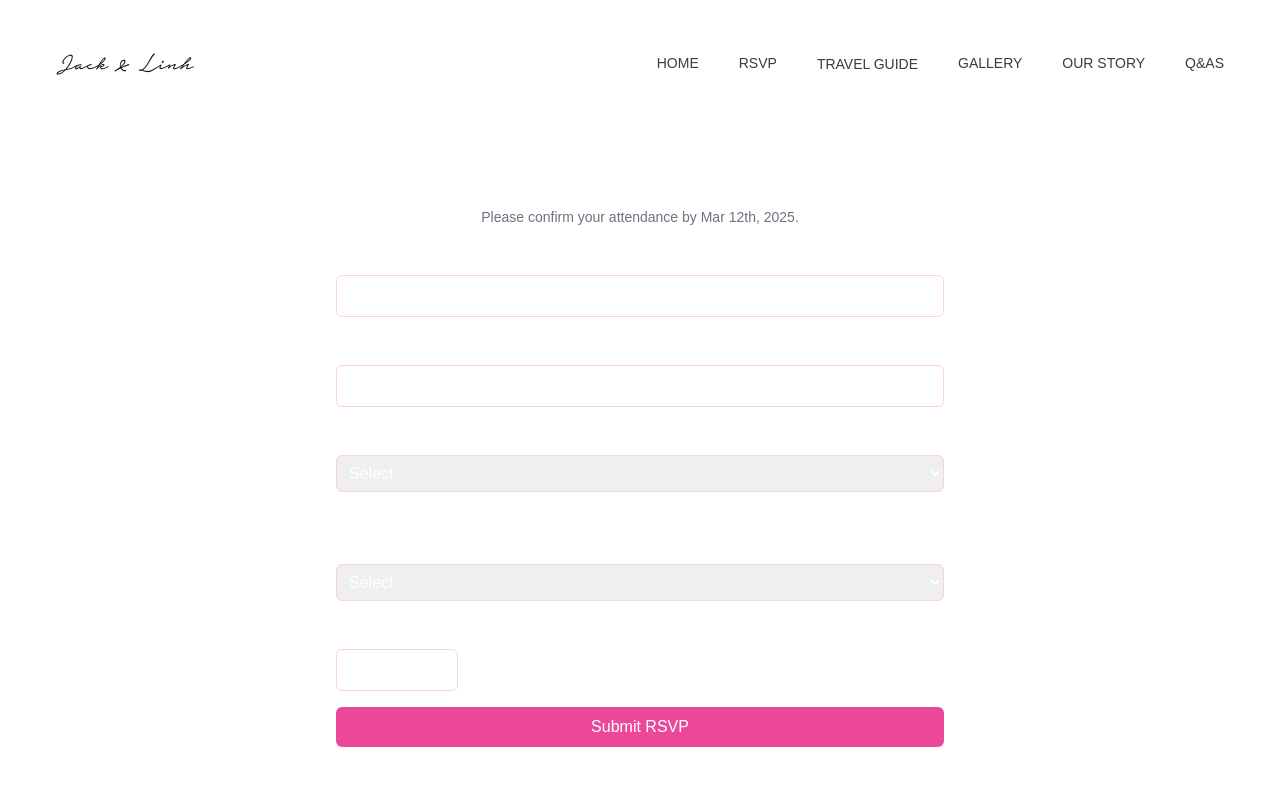
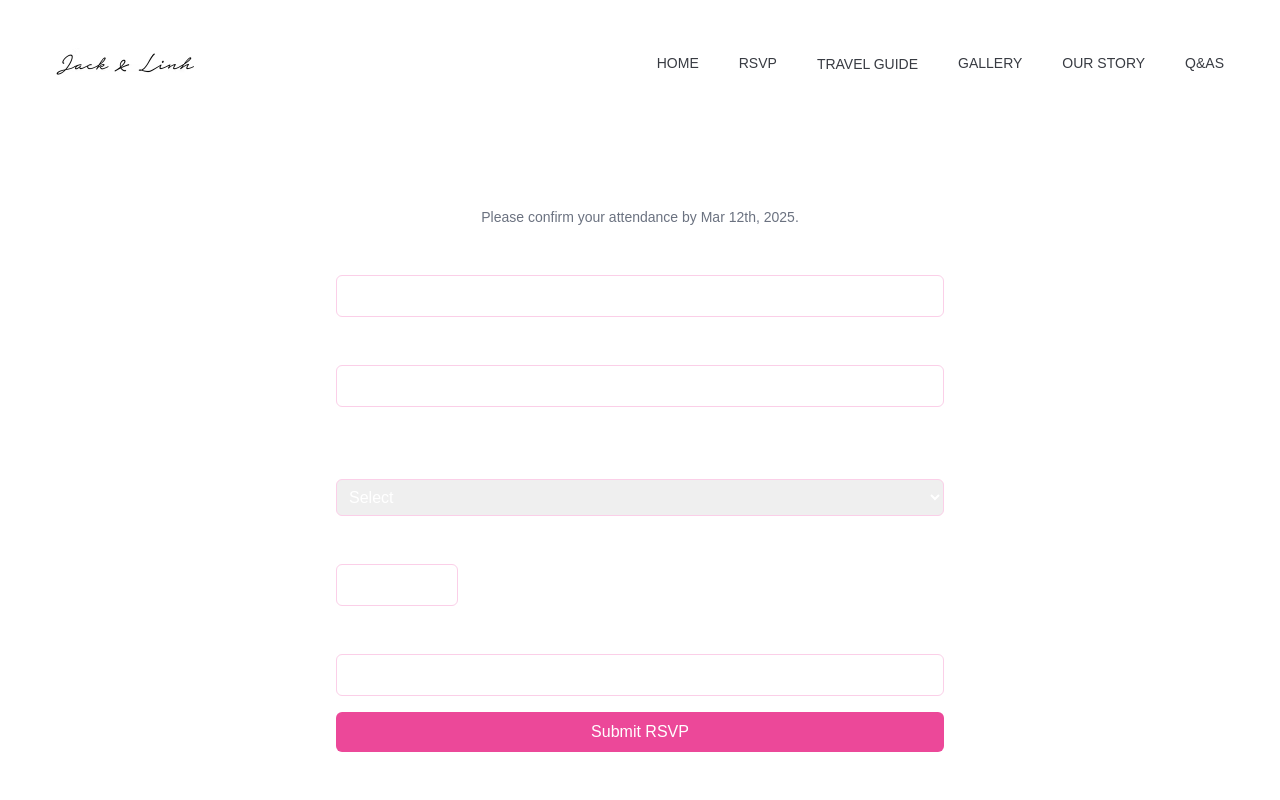
Before and after one commit to chuq2b2/WeddingInvitation, a Next.js app: page /rsvp/hanoi-wedding in a window 1280 px wide. Shown: the top 800 px of the page. Built offline with nearby package versions, Linux system fonts and the light colour scheme.

Commit message:
remove not needed questions

```diff
--- a/src/components/RSVPForm.tsx
+++ b/src/components/RSVPForm.tsx
@@ -18,7 +18,6 @@ const RSVPForm: React.FC<RSVPFormProps> = ({
   availableDates,
   onRSVPSubmit,
 }) => {
-  const [partyInterest, setPartyInterest] = useState("");
   const [selectedDate, setSelectedDate] = useState("");
   const [selectedTime, setSelectedTime] = useState("");
   const [formErrors, setFormErrors] = useState<string[]>([]);
@@ -35,20 +34,6 @@ const RSVPForm: React.FC<RSVPFormProps> = ({
       }
     }
 
-    if (
-      (partyInterest === "yes" || partyInterest === "maybe") &&
-      !selectedDate
-    ) {
-      errors.push("Please select a date for the bachelor/bachelorette party.");
-    }
-
-    if (
-      (partyInterest === "yes" || partyInterest === "maybe") &&
-      !selectedTime
-    ) {
-      errors.push("Please select a time for the bachelor/bachelorette party.");
-    }
-
     if (errors.length > 0) {
       setFormErrors(errors);
       return;
@@ -57,7 +42,6 @@ const RSVPForm: React.FC<RSVPFormProps> = ({
     const rsvpData = {
       name: formData.get("name"),
       email: formData.get("email"),
-      partyInterest,
       selectedDate,
       selectedTime,
       weddingAttendance: formData.get("weddingAttendance"),
@@ -108,70 +92,6 @@ const RSVPForm: React.FC<RSVPFormProps> = ({
 
       <div className="mb-4">
         <label className="block font-semibold mb-2">
-          Are you interested in attending the bachelor/bachelorette party?*
-        </label>
-        <select
-          name="partyInterest"
-          className="w-full p-2 border rounded-md border-pink-200"
-          value={partyInterest}
-          onChange={(e) => setPartyInterest(e.target.value)}
-          required
-        >
-          <option value="">Select</option>
-          <option value="yes">Yes</option>
-          <option value="no">No</option>
-          <option value="maybe">Maybe</option>
-        </select>
-      </div>
-
-      {partyInterest === "yes" || partyInterest === "maybe" ? (
-        <>
-          <div className="mb-4">
-            <label className="block font-semibold mb-2">
-              Which day are you available?
-            </label>
-            <select
-              name="availableDate"
-              className="w-full p-2 border rounded-md border-pink-200"
-              value={selectedDate}
-              onChange={(e) => setSelectedDate(e.target.value)}
-              required
-            >
-              <option value="">Select</option>
-              {availableDates.map((day, index) => (
-                <option key={index} value={day.date}>
-                  {day.date}
-                </option>
-              ))}
-            </select>
-          </div>
-
-          <div className="mb-4">
-            <label className="block font-semibold mb-2">
-              Which time are you available?
-            </label>
-            <select
-              name="availableTime"
-              className="w-full p-2 border rounded-md border-pink-200"
-              value={selectedTime}
-              onChange={(e) => setSelectedTime(e.target.value)}
-              required
-            >
-              <option value="">Select</option>
-              {availableDates
-                .find((day) => day.date === selectedDate)
-                ?.times.map((time, index) => (
-                  <option key={index} value={time}>
-                    {time}
-                  </option>
-                ))}
-            </select>
-          </div>
-        </>
-      ) : null}
-
-      <div className="mb-4">
-        <label className="block font-semibold mb-2">
           Will you attend our Wedding Ceremony in {location} on {eventDate}?*
         </label>
         <select
@@ -199,6 +119,15 @@ const RSVPForm: React.FC<RSVPFormProps> = ({
         />
       </div>
 
+      <div className="mb-4">
+        <label className="block font-semibold mb-2">Anything else we should know? (e.g. Any food allergy/restriction)</label>
+        <input
+          name="name"
+          type="text"
+          className="w-full p-2 border rounded-md border-pink-200"
+        />
+      </div>
+
       <button
         type="submit"
         className="w-full bg-pink-500 text-white p-2 rounded-md hover:bg-pink-200"
```
